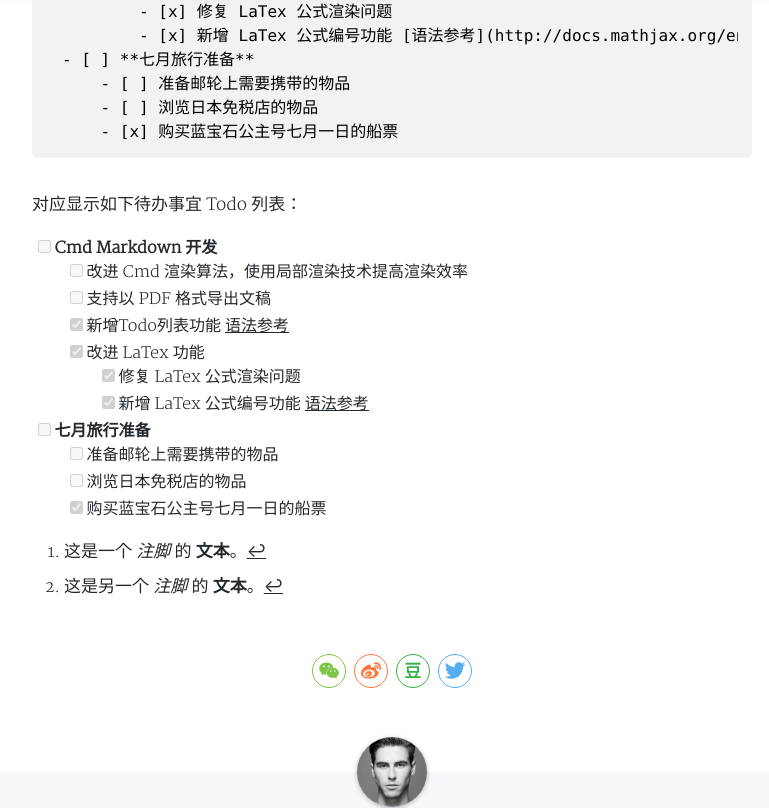
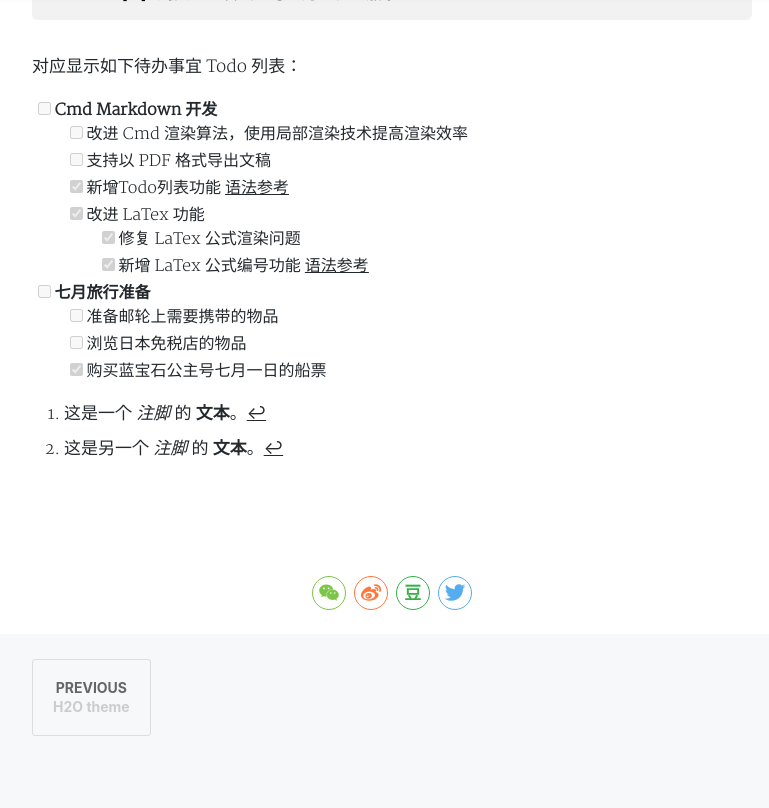
Before and after one commit to Fanxmistic/fanxmistic.github.io, a Jekyll site: the page built from _posts/2017-12-18-new-them.md, in a window 1280 px wide and 1400 px high, scrolled down 8069 px. Shown: the top 808 px of the window, without its empty margins (248-1017 px from the left). Built offline with Jekyll 4.4.1, drawn with Linux system fonts in a browser that asks for light colours; nearby versions of some CDN libraries; comment, search, counter and statistics services are not loaded; a style sheet for code colours, icons or effects is not loaded; some of the changed text lies outside the part shown; grey boxes are pictures that could not be loaded.

Commit message:
peoject init

```diff
--- a/_config.yml
+++ b/_config.yml
@@ -44,7 +44,7 @@
   zhihu: '//www.zhihu.com/people/fanxmistic'
   medium: '//medium.com/@qjx0602'
   instagram: '//www.instagram.com/fanxmistic'
-  github: '//github.com/Fanxmistic'
+  github: '//github.com/tigepro'
 
 # Tags 设置标签
 recommend-tags: true # whether or not display recommend-tags on the sidebar
--- a/_includes/footer.html
+++ b/_includes/footer.html
@@ -1,4 +1,4 @@
 <footer class="g-footer">
     <section>{{ site.title }} © {{ site.time | date: '%Y' }}</section>
-    <section>Powered by <a href="//jekyllrb.com">Jekyll</a> | <a href="https://github.com/kaeyleo/jekyll-theme-H2O">Theme H2O</a></section>
+    <!-- <section>Powered by <a href="//jekyllrb.com">Jekyll</a> | <a href="https://github.com/kaeyleo/jekyll-theme-H2O">Theme H2O</a></section> -->
 </footer>
--- a/_includes/header.html
+++ b/_includes/header.html
@@ -1,7 +1,10 @@
 <header class="g-header">
-    <div class="g-logo">
+    <!-- <div class="g-logo">
       <a href="{{ "/" | relative_url }}"></a>
-    </div>
+    </div> -->
+    <a href="/" style="display: inline-block; margin-left: 20px; font-weight: 700; cursor: pointer; font-size: 20px">
+        题歌
+    </a>
     <i id="menu-toggle" class="iconfont icon-menu"></i>
     <nav class="g-nav">
         <ul>
--- a/_layouts/post.html
+++ b/_layouts/post.html
@@ -19,6 +19,9 @@
             {% endif %}
         </div>
         <h1>{{ page.title }}</h1>
+        {% if page.subtitle %}
+        <h2 class="post-subtitle">{{ page.subtitle }}</h2>
+        {% endif %}
         <div class="post-meta">
             <span class="post-meta-item"><i class="iconfont icon-author"></i><a href="{{ site.url }}" target="_blank" rel="author">{% if page.author %}{{ page.author }}{% else %}{{ site.author }}{% endif %}</a></></span>
             <time class="post-meta-item" datetime="{{ page.date | date:"%y-%m-%d" }}"><i class="iconfont icon-date"></i>{{ page.date | date_to_string }}</time>
@@ -31,9 +34,6 @@
 </header>
 
 <div class="post-content">
-    {% if page.subtitle %}
-    <h2 class="post-subtitle">{{ page.subtitle }}</h2>
-    {% endif %}
     <article class="markdown-body">
         {{ page.content }}
     </article>
@@ -45,7 +45,7 @@
 </div>
 
 <section class="author-detail">
-    <section class="post-footer-item author-card">
+    <!-- <section class="post-footer-item author-card">
         <div class="avatar">
             <img src="{{ site.avatar | absolute_url }}" alt="">
         </div>
@@ -64,18 +64,19 @@
             {% endfor %}
         </ul>
         {% endif %}
-    </section>
+    </section> -->
     <section class="post-footer-item read-next">
         {% if page.next.url %}
         <div class="read-next-item">
             <a href="{{ page.next.url }}" class="read-next-link"></a>
             <section>
+                <h3>NEXT</h3>
                 <span>{{ page.next.title }}</span>
-                <p>{{ page.next.excerpt | strip_html | strip_newlines | truncate: 60}}</p>
+                <!-- <p>{{ page.next.excerpt | strip_html | strip_newlines | truncate: 60}}</p> -->
             </section>
             {% if page.next.cover %}
-            <div class="filter"></div>
-            <img src="{{ page.next.cover }}" alt="">
+            <!-- <div class="filter"></div>
+            <img src="{{ page.next.cover }}" alt=""> -->
             {% endif %}
         </div>
         {% endif %}
@@ -83,12 +84,13 @@
         <div class="read-next-item">
             <a href="{{ page.previous.url }}" class="read-next-link"></a>
             <section>
+                <h3>PREVIOUS</h3>
                 <span>{{ page.previous.title }}</span>
-                <p>{{ page.previous.excerpt | strip_html | strip_newlines | truncate: 60}}</p>
+                <!-- <p>{{ page.previous.excerpt | strip_html | strip_newlines | truncate: 60}}</p> -->
             </section>
             {% if page.previous.cover %}
-            <div class="filter"></div>
-            <img src="{{ page.previous.cover }}" alt="">
+            <!-- <div class="filter"></div>
+            <img src="{{ page.previous.cover }}" alt=""> -->
             {% endif %}
         </div>
         {% endif %}
```
Also changed, not shown: tags.html (+14 -1 lines), _posts/2017-04-18-hello-jekyll.md (line endings or trailing spaces), assets/css/app.min.css, assets/icons/logo.svg, assets/icons/logo_default.svg.
